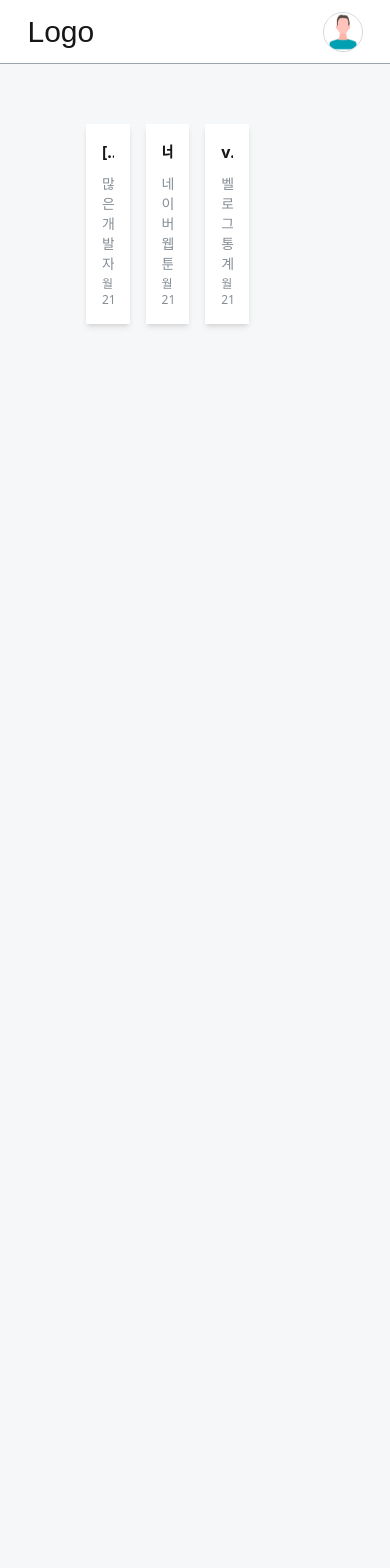
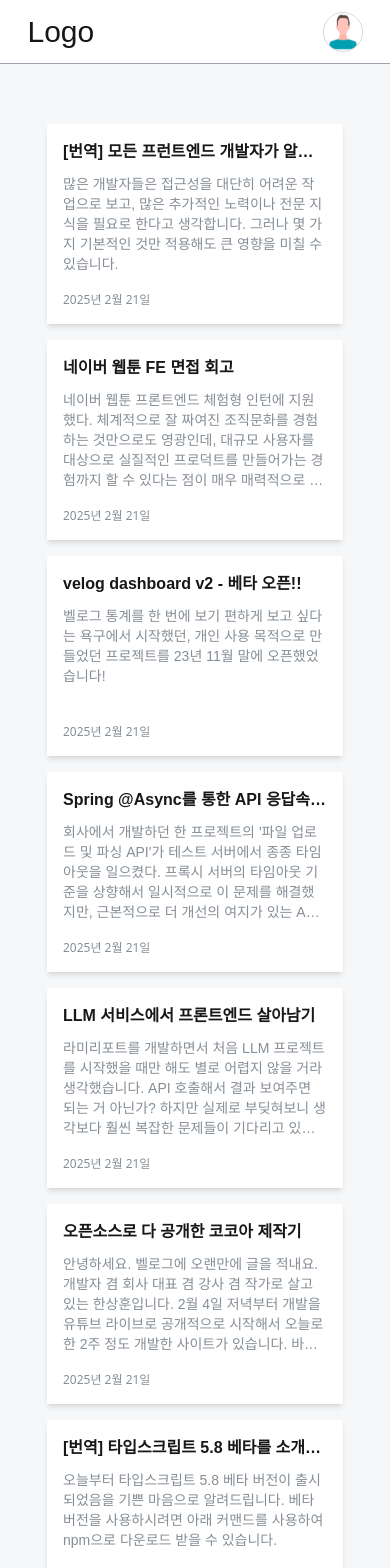
Before and after one commit to RyuJaeJeong/next-blog, a Next.js app: page /list in a window 390 px wide. Shown: the top 1568 px of the page. Before the commit the page ends 1266 px from the top, so only its background shows below. Built offline with nearby package versions, Linux system fonts and the light colour scheme.

Commit message:
feat: 목록 화면 수정 1. 여러줄 가능하게 grid 형으로 수정 2. 반응형 추가 3. 사이징 수정 등

```diff
--- a/src/app/list/page.js
+++ b/src/app/list/page.js
@@ -19,18 +19,42 @@ export default function List() {
             contents:'벨로그 통계를 한 번에 보기 편하게 보고 싶다는 욕구에서 시작했던, 개인 사용 목적으로 만들었던 프로젝트를 23년 11월 말에 오픈했었습니다!',
             date:'2025년 2월 21일',
         },
+        {
+            title: 'Spring @Async를 통한 API 응답속도 개선기',
+            contents:'회사에서 개발하던 한 프로젝트의 \'파일 업로드 및 파싱 API\'가 테스트 서버에서 종종 타임아웃을 일으켰다.\n' +
+                     '프록시 서버의 타임아웃 기준을 상향해서 일시적으로 이 문제를 해결했지만, 근본적으로 더 개선의 여지가 있는 API라는 생각이 들었다.\n' +
+                     '그래서 이 API의 응답 속도를 개선하는 것을 태스크로 삼았다.',
+            date:'2025년 2월 21일',
+        },
+        {
+            title: 'LLM 서비스에서 프론트엔드 살아남기',
+            contents:'라미리포트를 개발하면서 처음 LLM 프로젝트를 시작했을 때만 해도 별로 어렵지 않을 거라 생각했습니다. API 호출해서 결과 보여주면 되는 거 아닌가? 하지만 실제로 부딪혀보니 생각보다 훨씬 복잡한 문제들이 기다리고 있었죠.\n',
+            date:'2025년 2월 21일',
+        },
+        {
+            title: '오픈소스로 다 공개한 코코아 제작기',
+            contents:'안녕하세요. 벨로그에 오랜만에 글을 적내요. 개발자 겸 회사 대표 겸 강사 겸 작가로 살고 있는 한상훈입니다. 2월 4일 저녁부터 개발을 유튜브 라이브로 공개적으로 시작해서 오늘로 한 2주 정도 개발한 사이트가 있습니다. 바로 코코아입니다.',
+            date:'2025년 2월 21일',
+        },
+        {
+            title: '[번역] 타입스크립트 5.8 베타를 소개합니다',
+            contents:'오늘부터 타입스크립트 5.8 베타 버전이 출시되었음을 기쁜 마음으로 알려드립니다.\n' +
+                '\n' +
+                '베타 버전을 사용하시려면 아래 커맨드를 사용하여 npm으로 다운로드 받을 수 있습니다.',
+            date:'2025년 2월 21일',
+        },
     ]
     return (
-        <div className={"w-3/5 h-full mx-auto px-2 py-10"}>
-            <div className={"flex flex-row gap-4 w-full h-[15rem] py-5 "}>
+        <div className={"w-4/5 md:w-3/5 h-full mx-auto px-2 py-10"}>
+            <div className={"grid lg:grid-cols-3 xl:grid-cols-4 md:gap-x-4 gap-y-4 xl:gap-y-8 w-full h-auto py-5"}>
                 {
                     list.map((data, key)=>{
                         return (
-                            <div className={"basis-1/5 overflow-hidden h-full bg-white px-4 py-4 shadow-md cursor-pointer transition duration-300 hover:-translate-y-3"} key={key}>
-                                <div className={"w-full h-1/5 text-base font-bold overflow-hidden text-ellipsis whitespace-nowrap font-sans"}>
+                            <div className={"overflow-hidden h-[12.5rem] bg-white px-4 py-4 shadow-md cursor-pointer lg:transition lg:duration-300 lg:hover:-translate-y-3"} key={key}>
+                                <div className={"w-full h-1/5 text-base font-bold truncate"}>
                                    {data.title}
                                 </div>
-                                <div className={"w-full h-3/5 overflow-hidden text-sm  font-sans font-2 text-ellipsis"}>
+                                <div className={"w-full h-3/5 line-clamp-5 text-sm font-2 "}>
                                     {data.contents}
                                 </div>
                                 <div className={"w-full h-1/5 overflow-hidden flex items-end"}>
--- a/src/components/Navbar.jsx
+++ b/src/components/Navbar.jsx
@@ -3,7 +3,7 @@ import Image from "next/image";
 
 const Navbar = () => {
     return(
-        <div className={"block fixed w-full h-[4rem] border-b border-gray-400 bg-white"}>
+        <div className={"block w-full h-[4rem] border-b border-gray-400 bg-white"}>
             <div className={"block w-[90%] md:w-[60%] h-[4rem] m-auto"}>
                 <div className={"flex flex-row justify-between w-full h-full px-2 py-4 gap-2"}>
                     <div className={"basis-[5%] flex items-center justify-center h-full "}>
```
